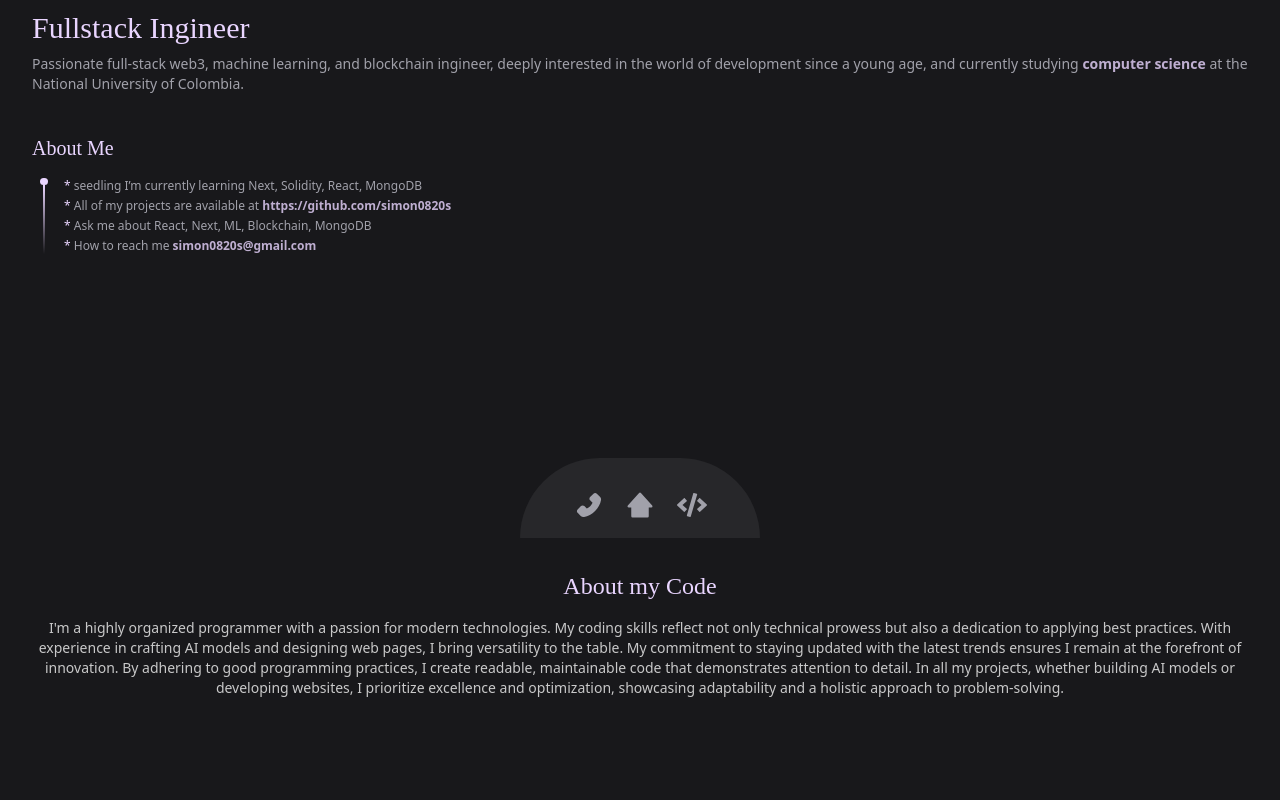
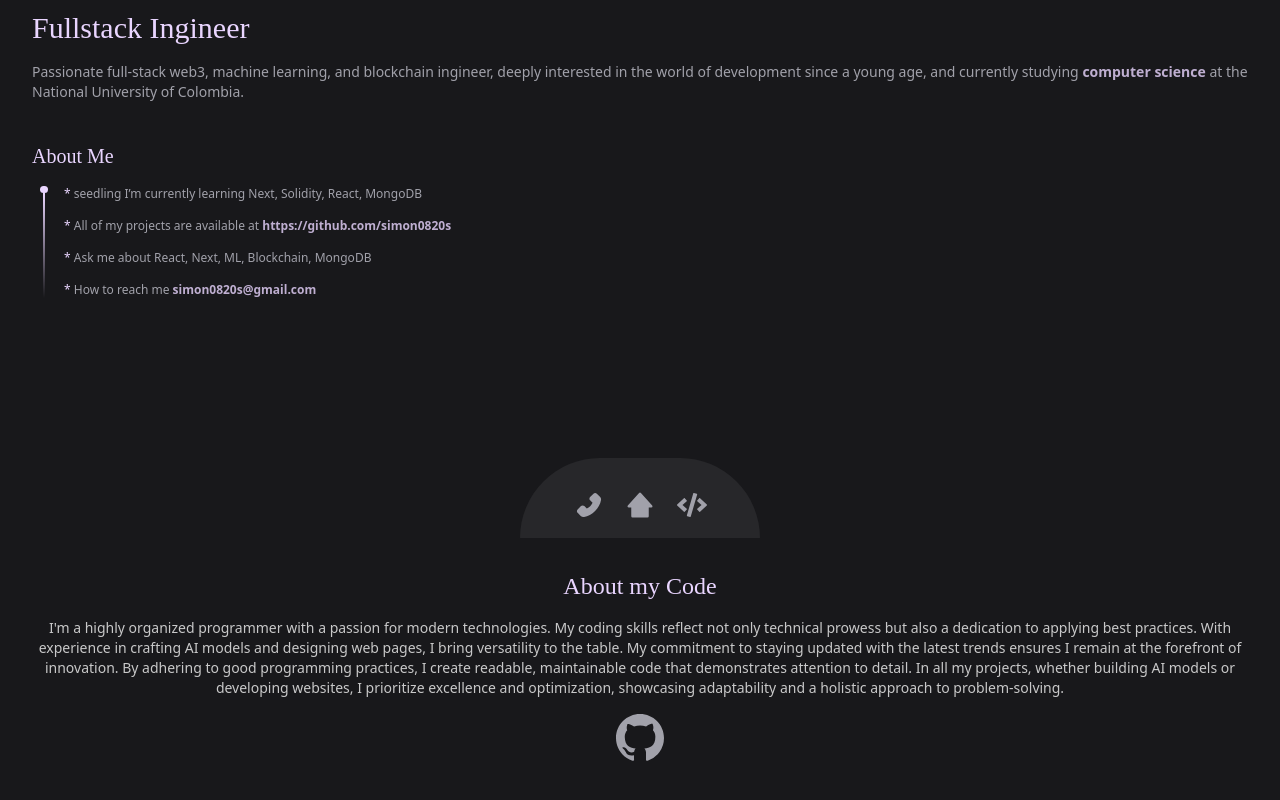
Before and after one commit to simon0820s/MyPersonalPage, a React (Vite) app: page / in a window 1280 px wide. Shown: the part 262-1062 px from the top of the page. Built offline with nearby package versions, Linux system fonts and the light colour scheme; a web font is replaced by a local one.

Commit message:
gap about me

```diff
--- a/src/sections/Hero.jsx
+++ b/src/sections/Hero.jsx
@@ -24,7 +24,7 @@ const Hero = () => {
         <svg xmlns="http://www.w3.org/2000/svg" viewBox="0 0 1440 320"><path fill="#18181B" d="M0,0L26.7,26.7C53.3,53,107,107,160,149.3C213.3,192,267,224,320,224C373.3,224,427,192,480,197.3C533.3,203,587,245,640,250.7C693.3,256,747,224,800,218.7C853.3,213,907,235,960,250.7C1013.3,267,1067,277,1120,245.3C1173.3,213,1227,139,1280,96C1333.3,53,1387,43,1413,37.3L1440,32L1440,320L1413.3,320C1386.7,320,1333,320,1280,320C1226.7,320,1173,320,1120,320C1066.7,320,1013,320,960,320C906.7,320,853,320,800,320C746.7,320,693,320,640,320C586.7,320,533,320,480,320C426.7,320,373,320,320,320C266.7,320,213,320,160,320C106.7,320,53,320,27,320L0,320Z"></path></svg>
       </div>
       <div className="flex-2 flex flex-col gap-10 p-8">
-        <article className="flex flex-col items-start gap-2 text-3xl text-purple-200">
+        <article className="flex flex-col items-start gap-4 text-3xl text-purple-200">
           <div className="flex flex-col gap-1 font-rubik">
             <h1>I'm Web3</h1>
             <h1>Fullstack Ingineer</h1>
@@ -45,7 +45,7 @@ const Hero = () => {
                 className="w-0.5 h-full bg-gradient-to-b from-purple-200"></motion.span>
             </div>
 
-            <ul className="flex flex-col gap-1 text-xs text-zinc-400">
+            <ul className="flex flex-col gap-4 text-xs text-zinc-400">
               <li><span className="text-purple-200">*</span> seedling I’m currently learning Next, Solidity, React, MongoDB</li>
               <li><span className="text-purple-200">*</span> All of my projects are available at <span className="font-bold text-purple-200 opacity-80">https://github.com/simon0820s</span>
               </li>
--- a/src/sections/MyCode.jsx
+++ b/src/sections/MyCode.jsx
@@ -1,15 +1,19 @@
+import { BsGithub } from 'react-icons/bs'
 /* eslint-disable react/no-unescaped-entities */
 function MyCode() {
   return (
     <section
       id="myCode"
       className="h-screen w-screen">
-      <div className="flex flex-col items-center p-8">
+      <div className="flex flex-col gap-4 items-center p-8">
         <article className="flex flex-col items-center gap-4">
           <h1 className="text-2xl font-rubik text-purple-200">About my Code </h1>
           <p className="text-sm text-center opacity-80">I'm a highly organized programmer with a passion for modern technologies. My coding skills reflect not only technical prowess but also a dedication to applying best practices. With experience in crafting AI models and designing web pages, I bring versatility to the table. My commitment to staying updated with the latest trends ensures I remain at the forefront of innovation. By adhering to good programming practices, I create readable, maintainable code that demonstrates attention to detail. In all my projects, whether building AI models or developing websites, I prioritize excellence and optimization, showcasing adaptability and a holistic approach to problem-solving.
           </p>
         </article>
+        <a href='https://github.com/simon0820s' target='_blank' rel='noreferrer'>
+          <BsGithub className='text-zinc-400 text-5xl'/>
+        </a>
       </div>
     </section>
   )
```
